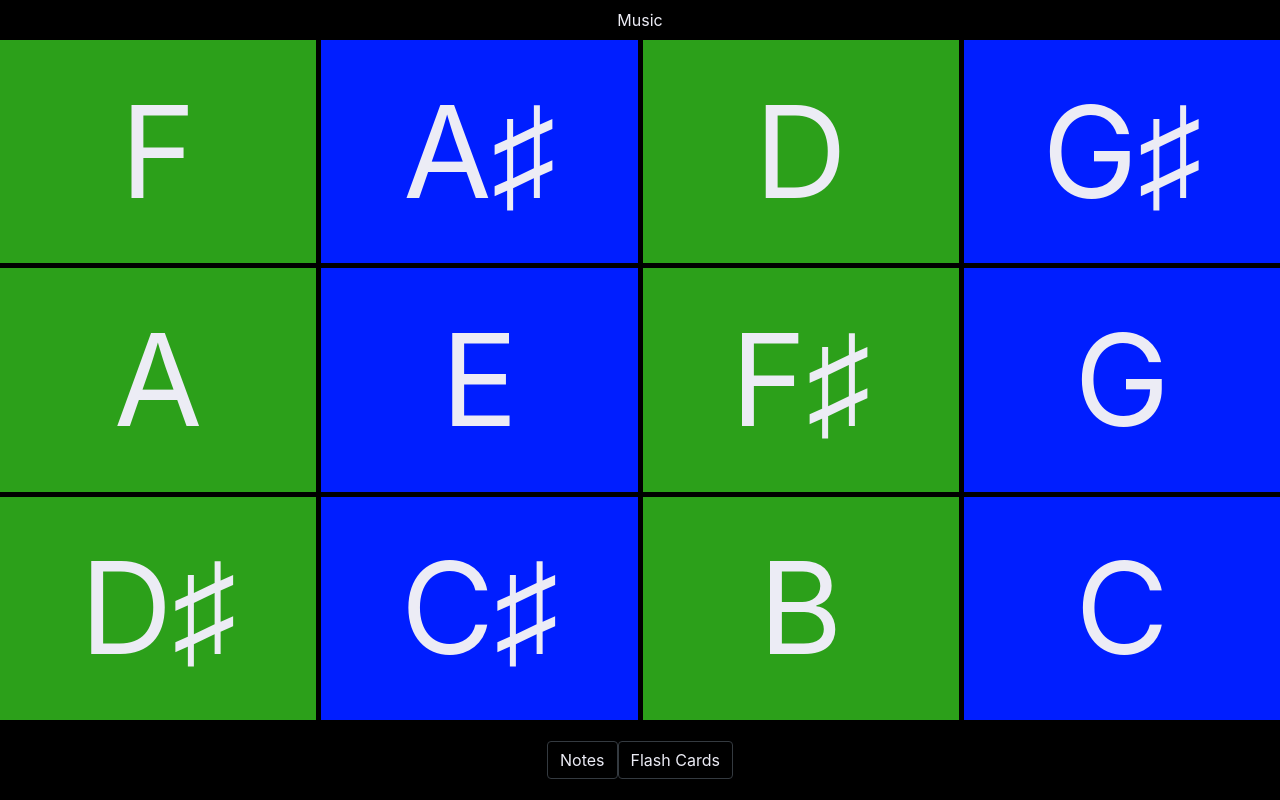
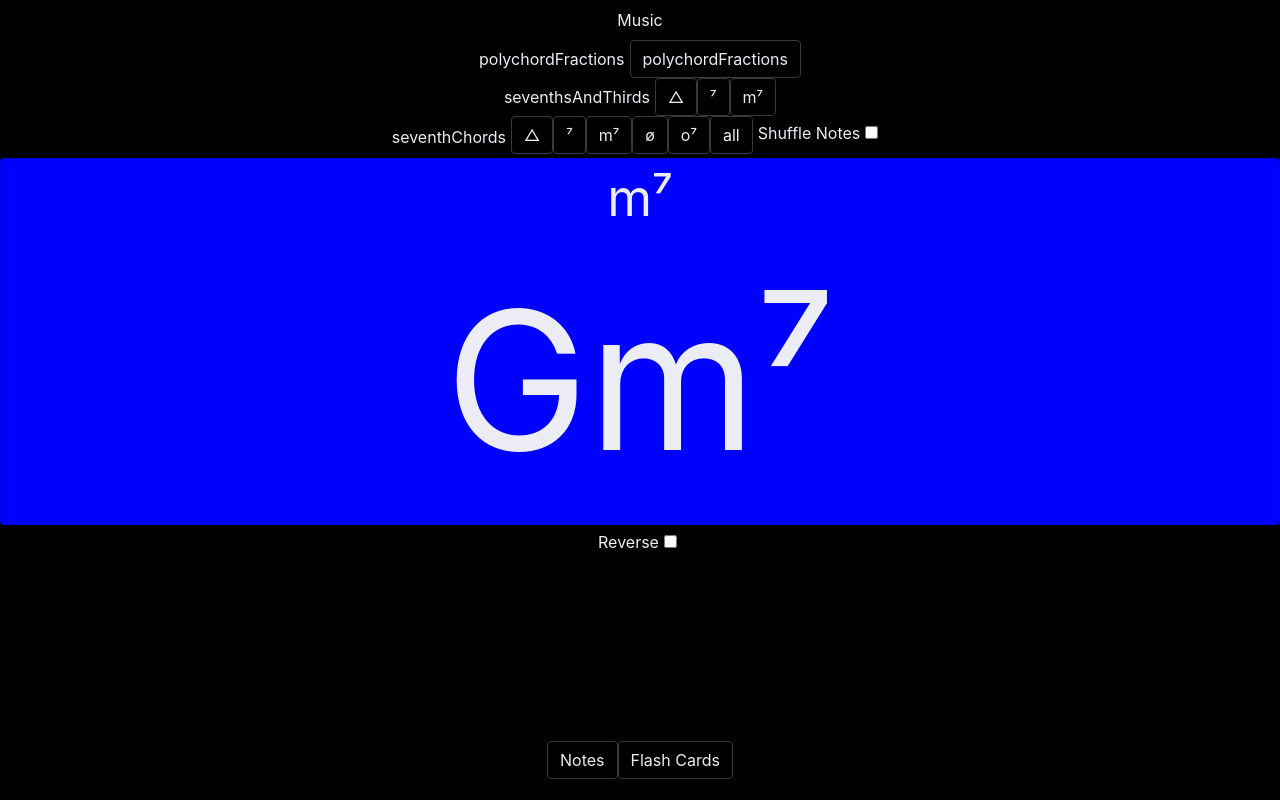
Before and after one commit to golubitsky/music, a React (Create React App) app: page / in a window 1280 px wide. Built offline with nearby package versions, Linux system fonts and the light colour scheme; the HTML template or start-up script is replaced by a standard one.

Commit message:
make Flash Cards default screen

```diff
--- a/src/App.js
+++ b/src/App.js
@@ -11,7 +11,7 @@ class App extends React.Component {
     super(props);
     this.state = {
       screenNames: ["Notes", "Flash Cards"],
-      currentScreen: "Notes",
+      currentScreen: "Flash Cards",
     };
   }
 
```
